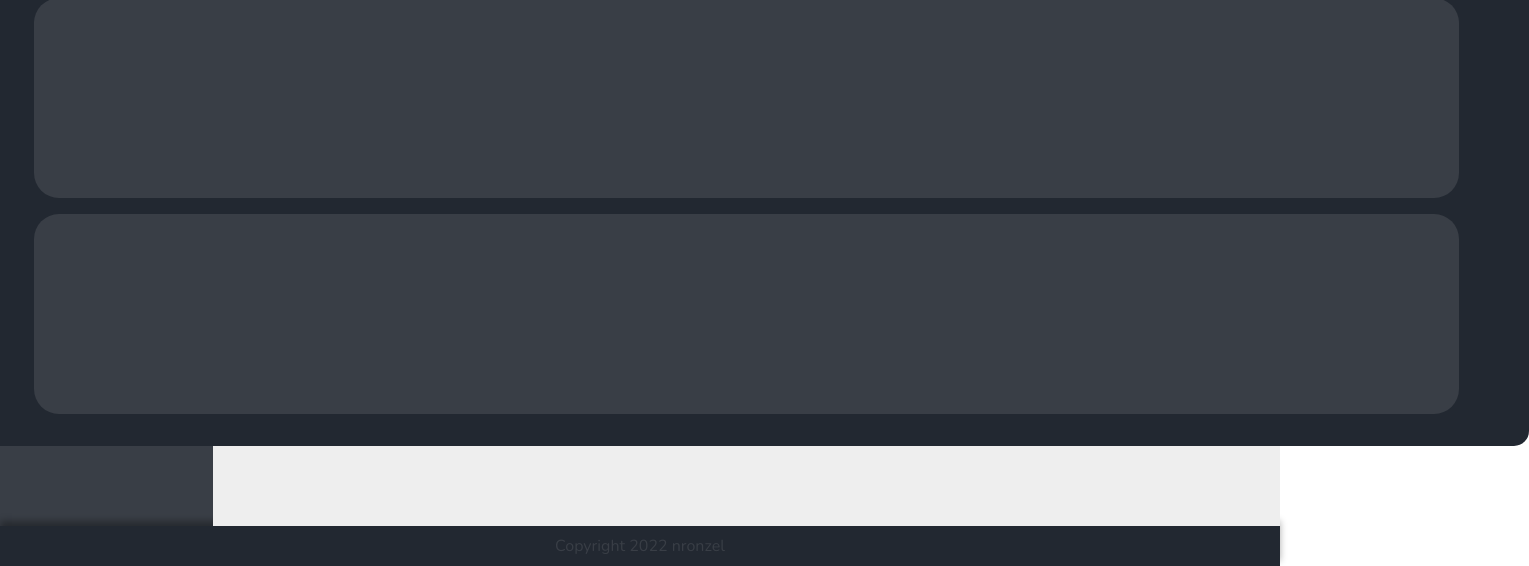
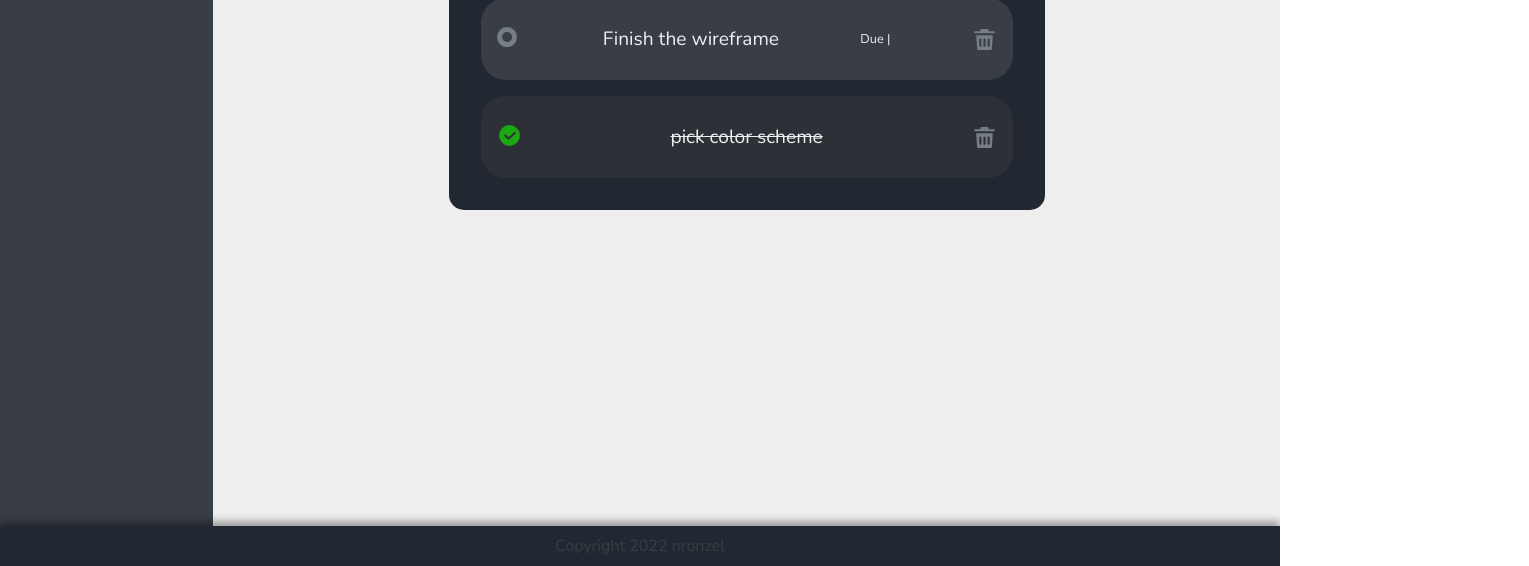
Before and after one commit to nronzel/TOP-ToDoList, a website built with webpack: page dist/index.html in a window 1280 px wide. Shown: the part 234-800 px from the top of the page, 1529 px wide, since content can reach past the window. Built offline with nearby package versions, Linux system fonts and the light colour scheme.

Commit message:
finished basic layout in html and css

```diff
--- a/dist/index.html
+++ b/dist/index.html
@@ -28,8 +28,20 @@
       <div class="todo-container">
         <button class="new-todo-btn">+</button>
         <div class="to-do">
+          <button class="complete-btn" alt="complete task">
+            <svg class="small-svg" xmlns="http://www.w3.org/2000/svg" width="20.088" height="20.087"><path fill="#767e82" d="M10.044 0a10.044 10.044 0 1 0 10.044 10.043A10.043 10.043 0 0 0 10.044 0zm.047 15.033a4.99 4.99 0 1 1 4.99-4.99 4.989 4.989 0 0 1-4.99 4.99z"/></svg>
+          </button>
+          <p class=" task">Finish the wireframe</p>
+          <p class="due">Due | </p>
+          <svg class="small-svg" xmlns="http://www.w3.org/2000/svg" viewBox="0 0 24 24"><path fill="#767e82" d="M22 5a1 1 0 0 1-1 1H3a1 1 0 0 1 0-2h5V3a1 1 0 0 1 1-1h6a1 1 0 0 1 1 1v1h5a1 1 0 0 1 1 1zM4.934 21.071 4 8h16l-.934 13.071a1 1 0 0 1-1 .929H5.931a1 1 0 0 1-.997-.929zM15 18a1 1 0 0 0 2 0v-6a1 1 0 0 0-2 0zm-4 0a1 1 0 0 0 2 0v-6a1 1 0 0 0-2 0zm-4 0a1 1 0 0 0 2 0v-6a1 1 0 0 0-2 0z"/></svg>
+
         </div>
-        <div class="to-do">
+        <div class="to-do complete">
+          <button class="complete-btn" alt="complete task">
+            <svg class="small-svg" xmlns="http://www.w3.org/2000/svg" viewBox="0 0 24 24"><path fill="#1ca812" d="M12,2A10,10,0,1,0,22,12,10,10,0,0,0,12,2Zm5.676,8.237-6,5.5a1,1,0,0,1-1.383-.03l-3-3a1,1,0,1,1,1.414-1.414l2.323,2.323,5.294-4.853a1,1,0,1,1,1.352,1.474Z"/></svg>
+          </button>
+          <p class="task complete">pick color scheme</p>
+          <svg class="small-svg" xmlns="http://www.w3.org/2000/svg" viewBox="0 0 24 24"><path fill="#767e82" d="M22 5a1 1 0 0 1-1 1H3a1 1 0 0 1 0-2h5V3a1 1 0 0 1 1-1h6a1 1 0 0 1 1 1v1h5a1 1 0 0 1 1 1zM4.934 21.071 4 8h16l-.934 13.071a1 1 0 0 1-1 .929H5.931a1 1 0 0 1-.997-.929zM15 18a1 1 0 0 0 2 0v-6a1 1 0 0 0-2 0zm-4 0a1 1 0 0 0 2 0v-6a1 1 0 0 0-2 0zm-4 0a1 1 0 0 0 2 0v-6a1 1 0 0 0-2 0z"/></svg>
         </div>
       </div>
     </div>
--- a/dist/style.css
+++ b/dist/style.css
@@ -109,7 +109,7 @@ body {
 }
 
 .todo-container {
-  width: 1500px;
+  /* width: 1500px; */
   background-color: var(--dark-blue);
   height: fit-content;
   display: flex;
@@ -123,19 +123,58 @@ body {
   gap: 1rem;
 }
 
-.to-do {
-  height: 200px;
-  width: 95%;
-  background-color: var(--med-blue);
-  border-radius: 25px;
-}
-
 .new-todo-btn {
   border: none;
   background: none;
   font-size: 4rem;
   color: var(--white);
   height: auto;
+}
+
+/* Todo Cards */
+.to-do {
+  height: 50px;
+  width: 500px;
+  background-color: var(--med-blue);
+  border-radius: 25px;
+  display: flex;
+  justify-content: space-between;
+  align-items: center;
+  padding: 1rem;
+}
+
+.complete-btn {
+  background: none;
+  border: none;
+}
+
+.task {
+  color: var(--white);
+}
+
+.due {
+  color: var(--white);
+  font-size: .8rem;
+  cursor: default;
+}
+
+.small-svg {
+  width: 25px;
+  cursor: pointer;
+}
+
+.small-svg:hover {
+  scale: 1.1;
+}
+
+.task {
+  font-size: 1.2rem;
+  cursor: default;
+}
+
+.complete {
+  text-decoration: line-through;
+  background-color: #2d3137;
 }
 
 /* Footer Content */
@@ -148,4 +187,5 @@ body {
   align-items: center;
   color: var(--med-blue);
   box-shadow: 0px -5px 7px 0px rgba(0, 0, 0, 0.329);
+  z-index: 3;
 }
```
Also changed, not shown: src/circle-check.svg (added), src/circle-in-circle.svg (added).
